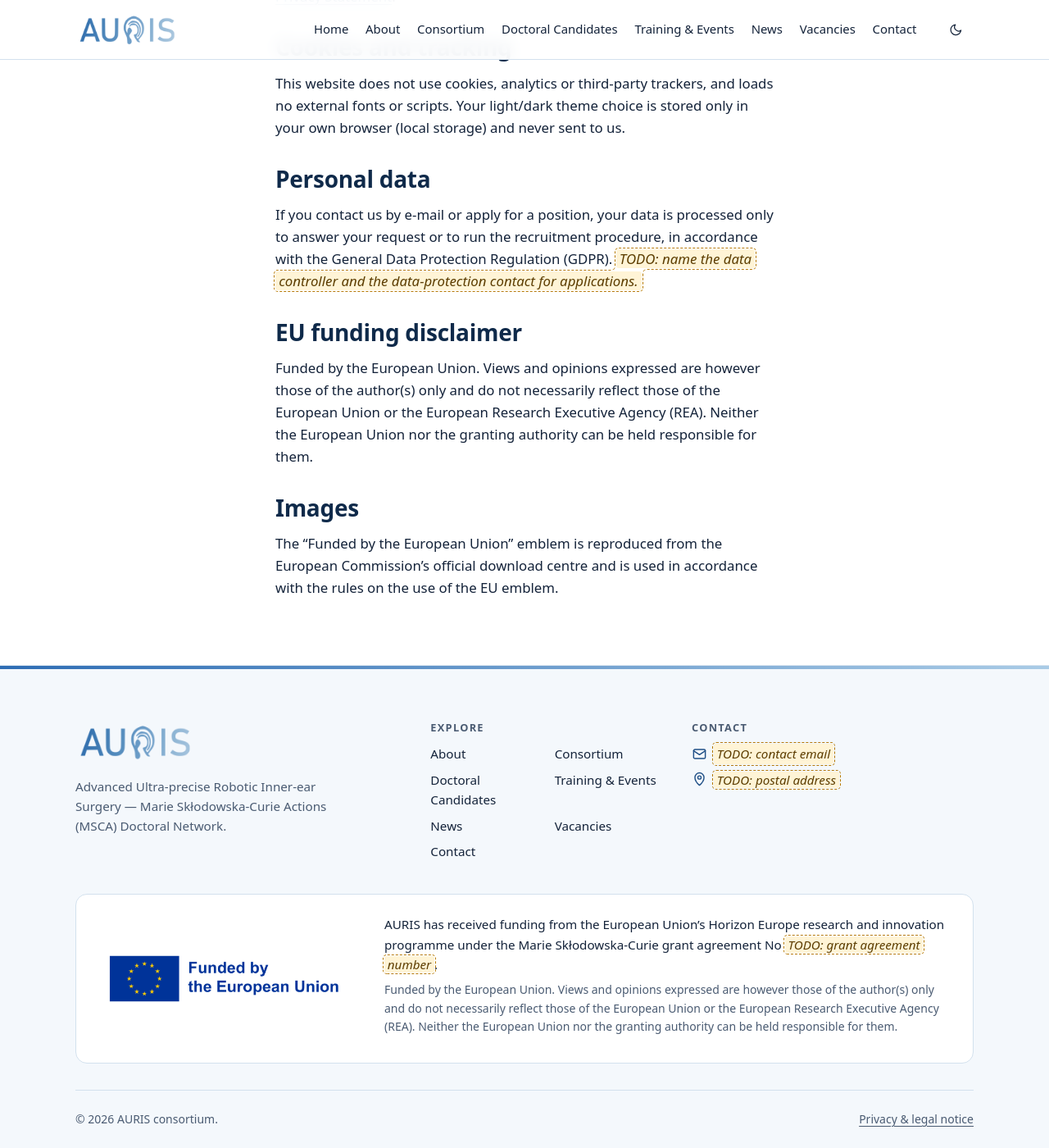
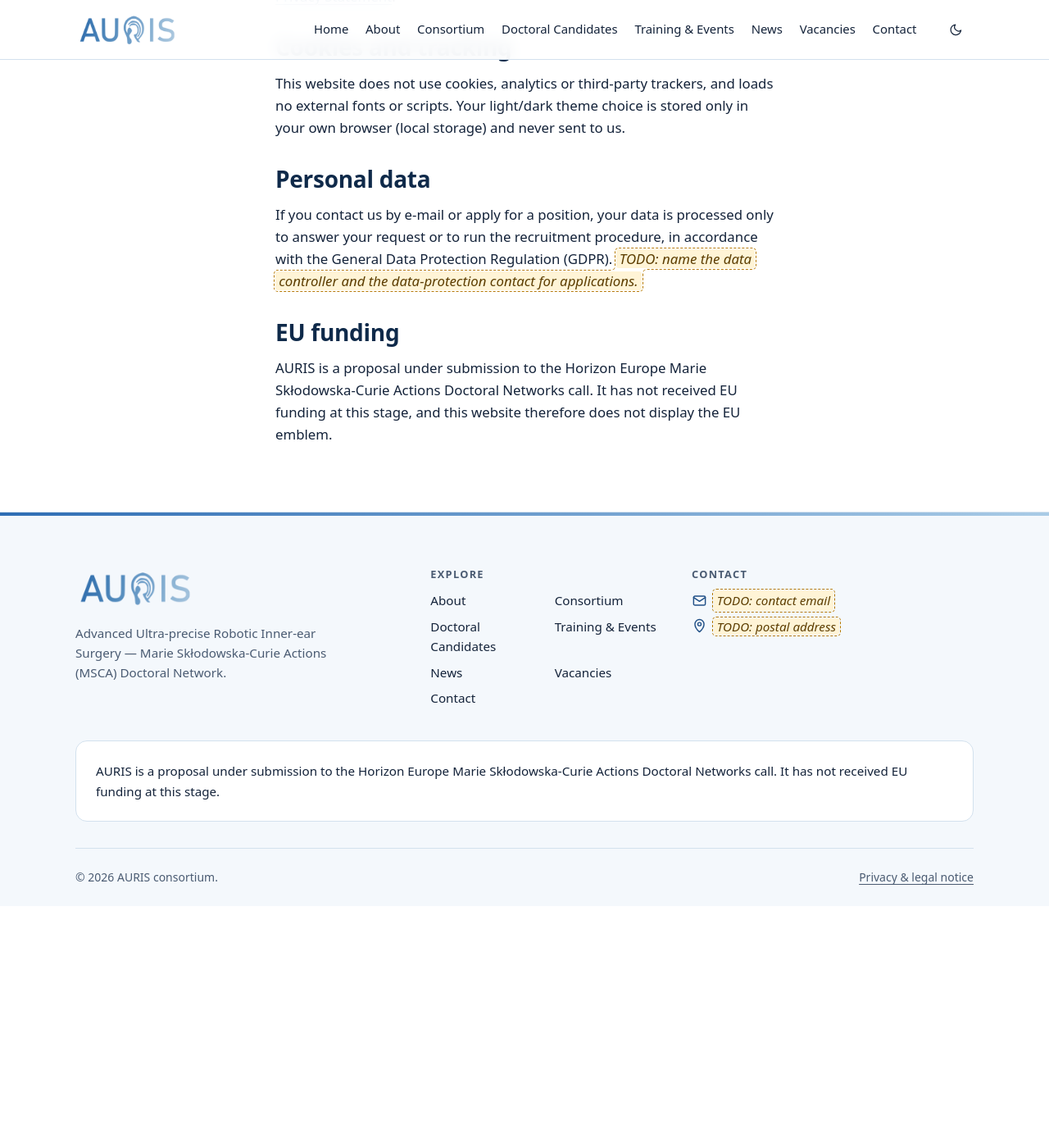
Before and after one commit to eu-auris/auris.github.io, a Jekyll site: the page built from privacy.html, in a window 1280 px wide and 1400 px high, scrolled down 707 px. Shown: the whole window at 82% size. Built offline with Jekyll 4.4.1, drawn with Linux system fonts in a browser that asks for light colours; after the commit the page ends 1812 px from its top, so only the background shows below that.

Commit message:
Update website for eu-auris

```diff
--- a/_data/project.yml
+++ b/_data/project.yml
@@ -7,6 +7,18 @@ acronym: AURIS
 full_name: Advanced Ultra-precise Robotic Inner-ear Surgery
 network_type: Marie Skłodowska-Curie Actions (MSCA) Doctoral Network
 programme: Horizon Europe — Marie Skłodowska-Curie Actions
+
+# Project stage, used on the home page:
+#   proposal: under submission, not funded yet (no EU emblem in the hero,
+#             "subject to funding" wording)
+#   funded:   grant signed (EU emblem and funded wording)
+status: proposal
+proposal_label: "Proposal under submission — Horizon Europe, MSCA Doctoral Networks"
+
+# Home-page pitch while the project is a proposal.
+proposal_tagline: >-
+  A proposed European doctoral network to train the next generation of
+  researchers in robot-assisted inner-ear surgery.
 
 # One-sentence pitch used in the hero and in the footer.
 tagline: >-
--- a/_includes/eu-funding.html
+++ b/_includes/eu-funding.html
@@ -6,6 +6,18 @@
   other logos shown on the page, and always together with the funding statement.
 {%- endcomment -%}
 {%- assign p = site.data.project -%}
+{%- if p.status == "proposal" %}
+{%- comment -%} Not funded yet: no EU emblem and no funding statement. {%- endcomment %}
+<section class="eu-funding eu-funding--proposal" aria-labelledby="eu-funding-title">
+  <h2 id="eu-funding-title" class="visually-hidden">Project status</h2>
+  <div class="eu-funding__text">
+    <p>
+      {{ p.acronym }} is a proposal under submission to the Horizon Europe Marie Skłodowska-Curie Actions
+      Doctoral Networks call. It has not received EU funding at this stage.
+    </p>
+  </div>
+</section>
+{%- else %}
 <section class="eu-funding" aria-labelledby="eu-funding-title">
   <h2 id="eu-funding-title" class="visually-hidden">EU funding acknowledgement</h2>
   <div class="eu-funding__emblem">
@@ -23,3 +35,4 @@
     </p>
   </div>
 </section>
+{%- endif %}
--- a/assets/css/main.css
+++ b/assets/css/main.css
@@ -463,6 +463,21 @@ main:focus { outline: none; }
   border-radius: var(--radius-sm);
 }
 .hero__eu img { display: block; width: 210px; height: auto; }
+.hero__status {
+  display: inline-flex;
+  align-items: center;
+  gap: .6rem;
+  margin: 1.75rem 0 0;
+  padding: .55rem .95rem;
+  border-radius: 999px;
+  border: 1px solid rgba(169, 203, 230, .45);
+  background: rgba(255, 255, 255, .08);
+  color: #ffffff;
+  font-size: .9rem;
+  font-weight: 600;
+  line-height: 1.35;
+}
+.hero__status .icon { flex: none; width: 20px; height: 20px; }
 
 .eyebrow {
   margin: 0 0 .5rem;
@@ -998,6 +1013,10 @@ main:focus { outline: none; }
 @media (min-width: 760px) {
   .eu-funding { grid-template-columns: minmax(240px, 320px) 1fr; }
 }
+@media (min-width: 760px) {
+  .eu-funding--proposal { grid-template-columns: 1fr; }
+}
+.eu-funding--proposal .eu-funding__text p { margin-bottom: 0; }
 .eu-funding__emblem {
   background: #ffffff;
   border-radius: var(--radius-sm);
--- a/privacy.html
+++ b/privacy.html
@@ -26,6 +26,12 @@ sitemap: true
       run the recruitment procedure, in accordance with the General Data Protection Regulation (GDPR).
       <span class="todo">TODO: name the data controller and the data-protection contact for applications.</span></p>
 
+    {%- if p.status == "proposal" %}
+    <h2>EU funding</h2>
+    <p>{{ p.acronym }} is a proposal under submission to the Horizon Europe Marie Skłodowska-Curie Actions Doctoral
+      Networks call. It has not received EU funding at this stage, and this website therefore does not display the
+      EU emblem.</p>
+    {%- else %}
     <h2>EU funding disclaimer</h2>
     <p>Funded by the European Union. Views and opinions expressed are however those of the author(s) only and do not
       necessarily reflect those of the European Union or the European Research Executive Agency (REA). Neither the
@@ -34,5 +40,6 @@ sitemap: true
     <h2>Images</h2>
     <p>The “Funded by the European Union” emblem is reproduced from the European Commission’s official download centre
       and is used in accordance with the rules on the use of the EU emblem.</p>
+    {%- endif %}
   </div>
 </section>
```
Also changed, not shown: index.html (+9 -4 lines), vacancies.html (+10 -2 lines), 1 other file.
